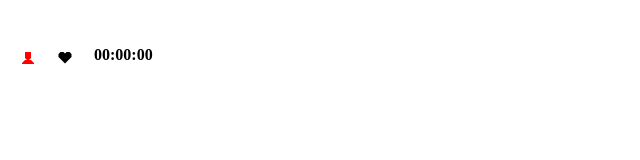
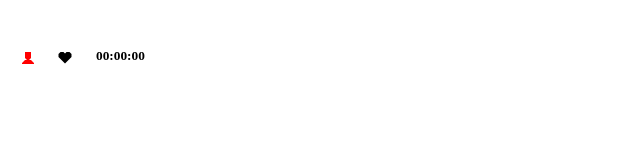
Before and after one commit to denolfe/nodecg-dashboard, a website: page dashboard/panel.html in a window 1280 px wide. Shown: the full height of the page, 0-640 px from the left. Drawn offline with nearby package versions, Linux system fonts and the light colour scheme; files whose address does not match are found by name.

Commit message:
Fix font of uptime

```diff
--- a/dashboard/panel.html
+++ b/dashboard/panel.html
@@ -32,7 +32,7 @@
 			</div>
 		</div>
 		<div>
-			<div id="uptime" class="stat"><span id="uptime-ticker" class="badge"><strong>00:00:00</strong></span></div>
+			<div id="uptime" class="stat"><small id="uptime-ticker" class="badge">00:00:00</small></div>
 		</div>
 	</div>
 </div>
```
